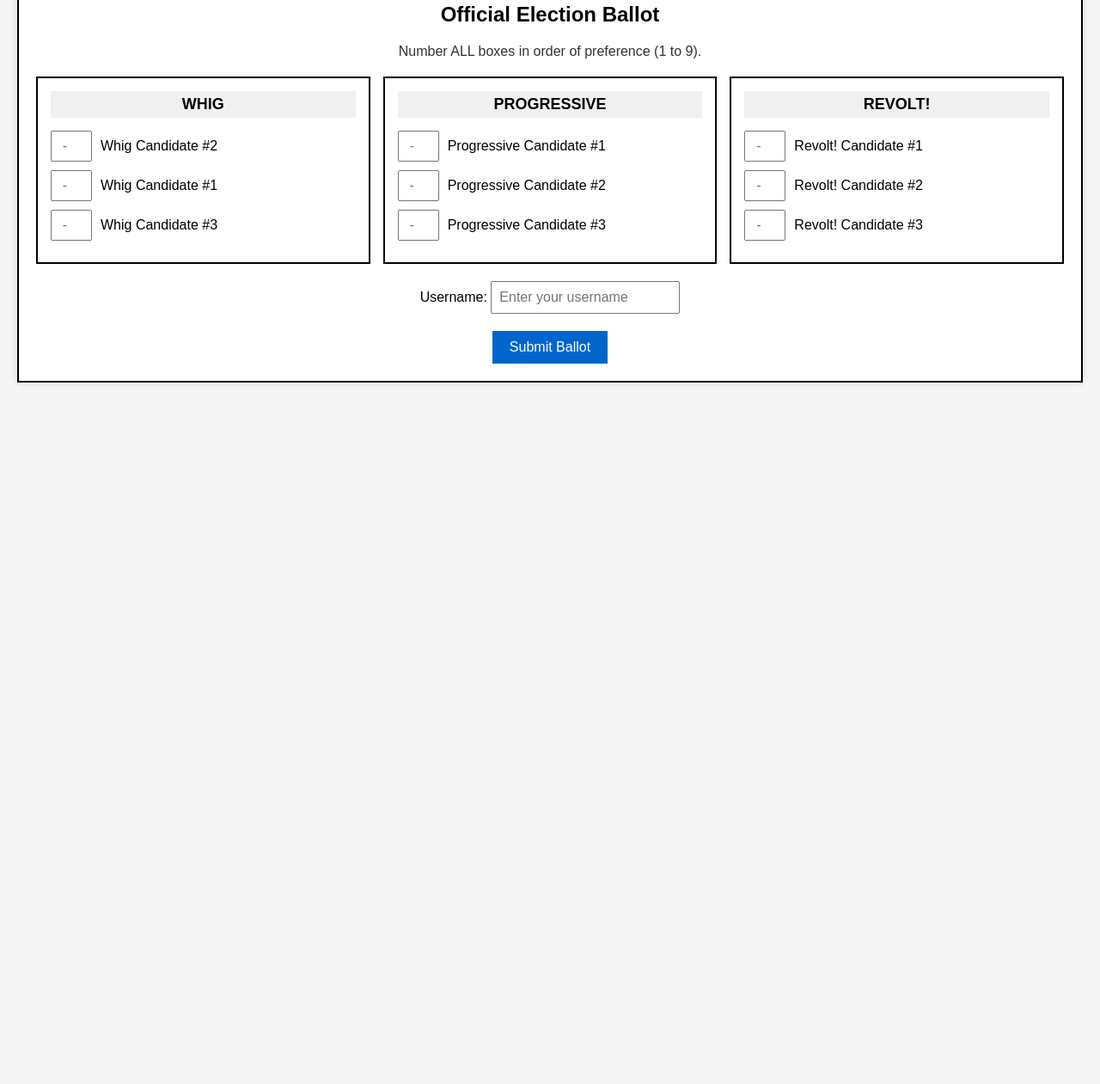
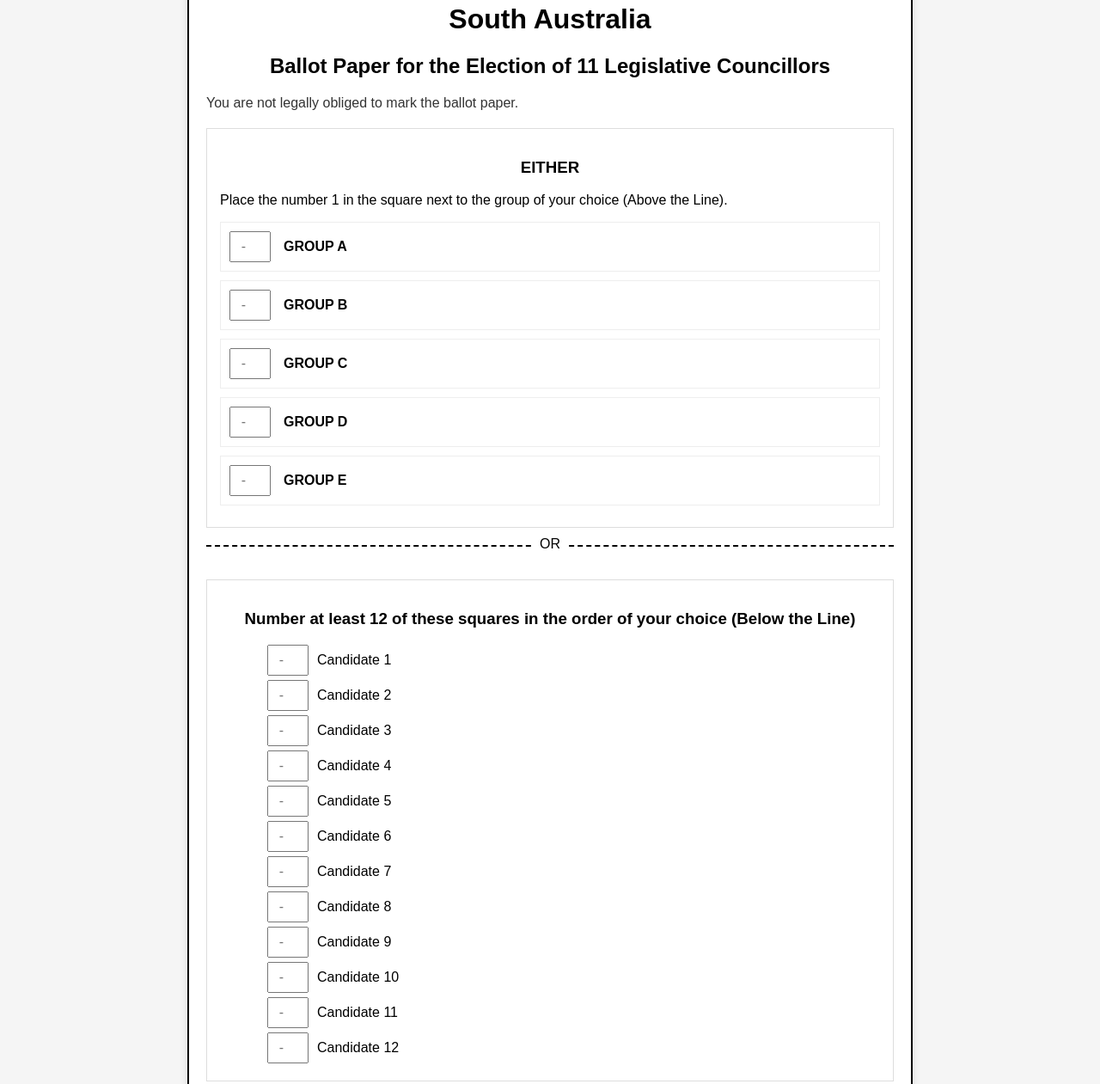
Before and after one commit to emaciaaaa/Kazjistan, a plain HTML site: page voting.html in a window 1280 px wide. Shown: the part 59-1320 px from the top of the page at 86% size. Before the commit the page ends 800 px from the top, so only its background shows below. Drawn offline with Linux system fonts and the light colour scheme.

Commit message:
Update voting.html

```diff
--- a/voting.html
+++ b/voting.html
@@ -3,7 +3,7 @@
 <head>
     <meta charset="UTF-8">
     <meta name="viewport" content="width=device-width, initial-scale=1.0">
-    <title>Election Ballot</title>
+    <title>South Australia Legislative Council Ballot</title>
     <style>
         body {
             font-family: Arial, sans-serif;
@@ -14,31 +14,42 @@
             background-color: white;
             border: 2px solid #000;
             padding: 20px;
-            max-width: 1200px;
+            max-width: 800px;
             margin: 0 auto;
             box-shadow: 0 0 10px rgba(0,0,0,0.1);
         }
-        .ballot-container {
-            display: flex;
-            gap: 15px;
+        h1, h2, h3 {
+            text-align: center;
+        }
+        .instructions {
+            margin-bottom: 20px;
+            font-size: 16px;
+            color: #333;
+        }
+        .voting-section {
+            margin: 20px 0;
+            padding: 15px;
+            border: 1px solid #ddd;
         }
         .party-group {
-            border: 2px solid #000;
-            padding: 15px;
-            flex: 1;
+            display: flex;
+            align-items: center;
+            margin: 10px 0;
+            padding: 10px;
+            border: 1px solid #eee;
         }
-        .party-name {
-            font-weight: bold;
-            margin-bottom: 15px;
-            font-size: 18px;
+        .party-group input {
+            width: 40px;
+            height: 30px;
+            margin-right: 15px;
             text-align: center;
-            background-color: #f0f0f0;
-            padding: 5px;
+            font-size: 16px;
         }
         .candidate {
             display: flex;
             align-items: center;
-            margin: 10px 0;
+            margin: 5px 0;
+            padding-left: 55px;
         }
         .candidate input {
             width: 40px;
@@ -66,90 +77,110 @@
         button:hover {
             background-color: #0055aa;
         }
-        .instructions {
-            margin-bottom: 20px;
-            font-size: 16px;
-            color: #333;
+        .divider {
+            border-top: 2px dashed #000;
+            margin: 20px 0;
             text-align: center;
         }
-        .username-input {
-            margin-top: 20px;
-            text-align: center;
+        .divider-text {
+            background: white;
+            padding: 0 10px;
+            position: relative;
+            top: -12px;
         }
-        .username-input input {
-            padding: 8px;
-            font-size: 16px;
-            width: 200px;
-        }
-        @media (max-width: 768px) {
-            .ballot-container {
-                flex-direction: column;
-            }
+        .hidden {
+            display: none;
         }
     </style>
 </head>
 <body>
     <div class="ballot">
-        <h2 style="text-align: center;">Official Election Ballot</h2>
-        <p class="instructions">Number ALL boxes in order of preference (1 to 9).</p>
+        <h1>South Australia</h1>
+        <h2>Ballot Paper for the Election of 11 Legislative Councillors</h2>
 
-        <div class="ballot-container">
-            <!-- Group 1: Whig -->
+        <p class="instructions">You are not legally obliged to mark the ballot paper.</p>
+
+        <div class="voting-section">
+            <h3>EITHER</h3>
+            <p>Place the number 1 in the square next to the group of your choice (Above the Line).</p>
+
             <div class="party-group">
-                <div class="party-name">WHIG</div>
-                <div class="candidate">
-                    <input type="number" min="1" max="9" class="preference" placeholder="-" data-candidate="Whig #1">
-                    <span>Whig Candidate #1</span>
+                <input type="number" min="1" max="1" class="above-line" placeholder="-" data-party="GROUP A">
+                <span><strong>GROUP A</strong></span>
             </div>
-                <div class="candidate">
-                    <input type="number" min="1" max="9" class="preference" placeholder="-" data-candidate="Whig #2">
-                    <span>Whig Candidate #2</span>
+            <div class="party-group">
+                <input type="number" min="1" max="1" class="above-line" placeholder="-" data-party="GROUP B">
+                <span><strong>GROUP B</strong></span>
             </div>
-                <div class="candidate">
-                    <input type="number" min="1" max="9" class="preference" placeholder="-" data-candidate="Whig #3">
-                    <span>Whig Candidate #3</span>
+            <div class="party-group">
+                <input type="number" min="1" max="1" class="above-line" placeholder="-" data-party="GROUP C">
+                <span><strong>GROUP C</strong></span>
+            </div>
+            <div class="party-group">
+                <input type="number" min="1" max="1" class="above-line" placeholder="-" data-party="GROUP D">
+                <span><strong>GROUP D</strong></span>
+            </div>
+            <div class="party-group">
+                <input type="number" min="1" max="1" class="above-line" placeholder="-" data-party="GROUP E">
+                <span><strong>GROUP E</strong></span>
             </div>
         </div>
 
-            <!-- Group 2: Progressive -->
-            <div class="party-group">
-                <div class="party-name">PROGRESSIVE</div>
+        <div class="divider">
+            <span class="divider-text">OR</span>
+        </div>
+
+        <div class="voting-section">
+            <h3>Number at least 12 of these squares in the order of your choice (Below the Line)</h3>
+
             <div class="candidate">
-                    <input type="number" min="1" max="9" class="preference" placeholder="-" data-candidate="Progressive #1">
-                    <span>Progressive Candidate #1</span>
+                <input type="number" min="1" max="12" class="below-line" placeholder="-" data-candidate="Candidate 1">
+                <span>Candidate 1</span>
             </div>
             <div class="candidate">
-                    <input type="number" min="1" max="9" class="preference" placeholder="-" data-candidate="Progressive #2">
-                    <span>Progressive Candidate #2</span>
+                <input type="number" min="1" max="12" class="below-line" placeholder="-" data-candidate="Candidate 2">
+                <span>Candidate 2</span>
             </div>
             <div class="candidate">
-                    <input type="number" min="1" max="9" class="preference" placeholder="-" data-candidate="Progressive #3">
-                    <span>Progressive Candidate #3</span>
-                </div>
-            </div>
-
-            <!-- Group 3: Revolt! -->
-            <div class="party-group">
-                <div class="party-name">REVOLT!</div>
-                <div class="candidate">
-                    <input type="number" min="1" max="9" class="preference" placeholder="-" data-candidate="Revolt! #1">
-                    <span>Revolt! Candidate #1</span>
+                <input type="number" min="1" max="12" class="below-line" placeholder="-" data-candidate="Candidate 3">
+                <span>Candidate 3</span>
             </div>
             <div class="candidate">
-                    <input type="number" min="1" max="9" class="preference" placeholder="-" data-candidate="Revolt! #2">
-                    <span>Revolt! Candidate #2</span>
+                <input type="number" min="1" max="12" class="below-line" placeholder="-" data-candidate="Candidate 4">
+                <span>Candidate 4</span>
             </div>
             <div class="candidate">
-                    <input type="number" min="1" max="9" class="preference" placeholder="-" data-candidate="Revolt! #3">
-                    <span>Revolt! Candidate #3</span>
+                <input type="number" min="1" max="12" class="below-line" placeholder="-" data-candidate="Candidate 5">
+                <span>Candidate 5</span>
             </div>
+            <div class="candidate">
+                <input type="number" min="1" max="12" class="below-line" placeholder="-" data-candidate="Candidate 6">
+                <span>Candidate 6</span>
             </div>
+            <div class="candidate">
+                <input type="number" min="1" max="12" class="below-line" placeholder="-" data-candidate="Candidate 7">
+                <span>Candidate 7</span>
             </div>
-
-        <!-- Username Input -->
-        <div class="username-input">
-            <label for="username">Username:</label>
-            <input type="text" id="username" required placeholder="Enter your username">
+            <div class="candidate">
+                <input type="number" min="1" max="12" class="below-line" placeholder="-" data-candidate="Candidate 8">
+                <span>Candidate 8</span>
+            </div>
+            <div class="candidate">
+                <input type="number" min="1" max="12" class="below-line" placeholder="-" data-candidate="Candidate 9">
+                <span>Candidate 9</span>
+            </div>
+            <div class="candidate">
+                <input type="number" min="1" max="12" class="below-line" placeholder="-" data-candidate="Candidate 10">
+                <span>Candidate 10</span>
+            </div>
+            <div class="candidate">
+                <input type="number" min="1" max="12" class="below-line" placeholder="-" data-candidate="Candidate 11">
+                <span>Candidate 11</span>
+            </div>
+            <div class="candidate">
+                <input type="number" min="1" max="12" class="below-line" placeholder="-" data-candidate="Candidate 12">
+                <span>Candidate 12</span>
+            </div>
         </div>
 
         <div class="error" id="error-message"></div>
@@ -158,179 +189,156 @@
 
     <script>
         document.addEventListener('DOMContentLoaded', function() {
-            // DOM elements
             const errorMsg = document.getElementById('error-message');
             const submitBtn = document.getElementById('submit-ballot');
-            const usernameInput = document.getElementById('username');
+            const aboveLineInputs = document.querySelectorAll('.above-line');
+            const belowLineInputs = document.querySelectorAll('.below-line');
 
-            // Candidate data (GROUPED by party for randomization)
-            const candidateGroups = [
-                {
-                    name: "WHIG",
-                    candidates: ["Whig #1", "Whig #2", "Whig #3"]
-                },
-                {
-                    name: "PROGRESSIVE",
-                    candidates: ["Progressive #1", "Progressive #2", "Progressive #3"]
-                },
-                {
-                    name: "REVOLT!",
-                    candidates: ["Revolt! #1", "Revolt! #2", "Revolt! #3"]
+            let votingMethod = null; // 'above' or 'below'
+
+            // Track which voting method is being used
+            function trackVotingMethod(method) {
+                if (votingMethod && votingMethod !== method) {
+                    errorMsg.textContent = "Error: You can only vote Above the Line OR Below the Line, not both.";
+                    return false;
                 }
-            ];
-            const totalCandidates = 9; // 3 parties × 3 candidates
+                votingMethod = method;
+                return true;
+            }
 
-            // ===== RANDOMIZATION FUNCTIONS =====
-            function initializeBallot() {
-                const ballotContainer = document.querySelector('.ballot-container');
-                ballotContainer.innerHTML = '';
+            // Validate Above the Line votes
+            function validateAboveLine() {
+                let hasVote = false;
+                aboveLineInputs.forEach(input => {
+                    if (input.value === "1") {
+                        if (hasVote) {
+                            errorMsg.textContent = "Error: You can only vote for one group Above the Line.";
+                            return false;
+                        }
+                        hasVote = true;
+                    }
+                });
+                return hasVote;
+            }
 
-                candidateGroups.forEach(group => {
-                    const groupDiv = document.createElement('div');
-                    groupDiv.className = 'party-group';
+            // Validate Below the Line votes
+            function validateBelowLine() {
+                const numbers = [];
+                let hasVote = false;
 
-                    const partyName = document.createElement('div');
-                    partyName.className = 'party-name';
-                    partyName.textContent = group.name;
-                    groupDiv.appendChild(partyName);
-
-                    // Shuffle candidates within each group
-                    const shuffledCandidates = shuffleArray([...group.candidates]);
-
-                    shuffledCandidates.forEach(candidate => {
-                        const candidateDiv = document.createElement('div');
-                        candidateDiv.className = 'candidate';
-
-                        const input = document.createElement('input');
-                        input.type = 'number';
-                        input.min = '1';
-                        input.max = totalCandidates.toString();
-                        input.className = 'preference';
-                        input.placeholder = '-';
-                        input.dataset.candidate = candidate;
-
-                        const span = document.createElement('span');
-                        span.textContent = candidate.replace(/#(\d)/, 'Candidate #$1');
-
-                        candidateDiv.appendChild(input);
-                        candidateDiv.appendChild(span);
-                        groupDiv.appendChild(candidateDiv);
+                belowLineInputs.forEach(input => {
+                    if (input.value !== "") {
+                        const num = parseInt(input.value);
+                        if (isNaN(num) || num < 1 || num > 12) {
+                            errorMsg.textContent = "Error: Preferences must be between 1 and 12.";
+                            return false;
+                        }
+                        if (numbers.includes(num)) {
+                            errorMsg.textContent = `Error: Number ${num} is used more than once.`;
+                            return false;
+                        }
+                        numbers.push(num);
+                        hasVote = true;
+                    }
                 });
 
-                    ballotContainer.appendChild(groupDiv);
+                if (!hasVote) return false;
+
+                // Check if at least 12 candidates are numbered
+                const numberedCount = numbers.length;
+                if (numberedCount < 12) {
+                    errorMsg.textContent = `Error: You must number at least 12 candidates (you've numbered ${numberedCount}).`;
+                    return false;
+                }
+
+                return true;
+            }
+
+            // Event listeners for Above the Line
+            aboveLineInputs.forEach(input => {
+                input.addEventListener('input', function() {
+                    if (this.value !== "" && !trackVotingMethod('above')) {
+                        this.value = "";
+                        return;
+                    }
+
+                    if (this.value === "1") {
+                        // Clear other above-line inputs
+                        aboveLineInputs.forEach(otherInput => {
+                            if (otherInput !== this) otherInput.value = "";
+                        });
+                    }
+                    errorMsg.textContent = "";
+                });
+            });
+
+            // Event listeners for Below the Line
+            belowLineInputs.forEach(input => {
+                input.addEventListener('input', function() {
+                    if (this.value !== "" && !trackVotingMethod('below')) {
+                        this.value = "";
+                        return;
+                    }
+
+                    // Validate the current input
+                    const num = parseInt(this.value);
+                    if (this.value !== "" && (isNaN(num) || num < 1 || num > 12)) {
+                        errorMsg.textContent = "Error: Preferences must be between 1 and 12.";
+                        this.value = "";
+                        return;
+                    }
+
+                    // Check for duplicates
+                    if (this.value !== "") {
+                        belowLineInputs.forEach(otherInput => {
+                            if (otherInput !== this && otherInput.value === this.value) {
+                                errorMsg.textContent = `Error: Number ${this.value} is used more than once.`;
+                                this.value = "";
+                                return;
+                            }
                         });
                     }
 
-            // Fisher-Yates shuffle algorithm
-            function shuffleArray(array) {
-                for (let i = array.length - 1; i > 0; i--) {
-                    const j = Math.floor(Math.random() * (i + 1));
-                    [array[i], array[j]] = [array[j], array[i]];
-                }
-                return array;
-            }
-
-            // ===== VALIDATION FUNCTIONS =====
-            function validateInput(input) {
-                const value = parseInt(input.value);
-                if (isNaN(value)) return '';
-
-                const inputs = document.querySelectorAll('.preference');
-
-                if (value > totalCandidates) return `Error: Maximum preference is ${totalCandidates}.`;
-
-                let duplicates = 0;
-                inputs.forEach(otherInput => {
-                    if (otherInput !== input && otherInput.value === input.value) {
-                        duplicates++;
-                    }
-                });
-
-                if (duplicates > 0) return `Error: Number ${input.value} is used more than once.`;
-                return '';
-            }
-
-            function validateBallot() {
-                const inputs = Array.from(document.querySelectorAll('.preference'));
-
-                if (!usernameInput.value.trim()) return "Error: Please enter your username.";
-
-                const emptyInputs = inputs.filter(input => input.value === "");
-                if (emptyInputs.length > 0) return `Error: You must number ALL candidates (1 to ${totalCandidates}).`;
-
-                const numbers = inputs.map(input => parseInt(input.value)).filter(n => !isNaN(n));
-                if (numbers.length !== new Set(numbers).size) return "Error: Duplicate numbers detected.";
-
-                const invalidNumbers = numbers.filter(n => n < 1 || n > totalCandidates);
-                if (invalidNumbers.length > 0) return `Error: Preferences must be between 1 and ${totalCandidates}.`;
-
-                return '';
-            }
-
-            // ===== GOOGLE SHEETS SUBMISSION =====
-            function submitToGoogleSheet(username, votes) {
-                const googleScriptUrl = "https://script.google.com/macros/s/AKfycbzWINxRnQVYjWafOzCyTMSU96el7omcYDB-iF85paWJ5QDHSYpdG8x_lEtUi_1E68RK/exec";
-
-                // Show loading state
-                errorMsg.textContent = "Submitting...";
-                errorMsg.style.color = "blue";
-                submitBtn.disabled = true;
-
-                fetch(googleScriptUrl, {
-                    method: "POST",
-                    mode: "no-cors",
-                    headers: { "Content-Type": "application/json" },
-                    body: JSON.stringify({
-                        username: username.trim(),
-                        votes: votes.map(vote => ({
-                            candidate: vote.candidate,
-                            preference: parseInt(vote.preference) || 0
-                        }))
-                    })
-                })
-                .then(() => {
-                    errorMsg.textContent = "Ballot submitted successfully!";
-                    errorMsg.style.color = "green";
-
-                    // Redirect to a new page after 2 seconds
-                    setTimeout(() => {
-                        window.location.href = "https://example.com/voting_complete"; // Replace with your desired URL
-                    }, 2000);
-                })
-                .catch((error) => {
-                    errorMsg.textContent = "Error submitting ballot. Please try again.";
-                    errorMsg.style.color = "red";
-                    submitBtn.disabled = false;
-                    console.error("Error:", error);
-                });
-            }
-
-            // ===== EVENT LISTENERS =====
-            document.querySelectorAll('.preference').forEach(input => {
-                input.addEventListener('input', function() {
-                    errorMsg.textContent = validateInput(this);
+                    errorMsg.textContent = "";
                 });
             });
 
+            // Submit validation
             submitBtn.addEventListener('click', function() {
-                const validationError = validateBallot();
-                if (validationError) {
-                    errorMsg.textContent = validationError;
-                    errorMsg.style.color = "red";
+                errorMsg.textContent = "";
+
+                // Check if voting above the line
+                if (votingMethod === 'above') {
+                    if (!validateAboveLine()) {
+                        if (!errorMsg.textContent) {
+                            errorMsg.textContent = "Error: Please vote for one group Above the Line.";
+                        }
+                        return;
+                    }
+                }
+                // Check if voting below the line
+                else if (votingMethod === 'below') {
+                    if (!validateBelowLine()) {
+                        if (!errorMsg.textContent) {
+                            errorMsg.textContent = "Error: Please number at least 12 candidates Below the Line.";
+                        }
+                        return;
+                    }
+                }
+                // No voting method selected
+                else {
+                    errorMsg.textContent = "Error: Please vote either Above the Line or Below the Line.";
                     return;
                 }
 
-                const votes = Array.from(document.querySelectorAll('.preference'))
-                    .map(input => ({
-                        candidate: input.dataset.candidate,
-                        preference: input.value
-                    }));
+                // If validation passes
+                errorMsg.textContent = "Ballot submitted successfully!";
+                errorMsg.style.color = "green";
+                submitBtn.disabled = true;
 
-                submitToGoogleSheet(usernameInput.value.trim(), votes);
+                // In a real implementation, you would submit the data here
+                console.log("Ballot submitted:", votingMethod);
             });
-
-            // Initialize the randomized ballot
-            initializeBallot();
         });
     </script>
 </body>
```
Lines whose indentation alone changed are shown as unchanged.
